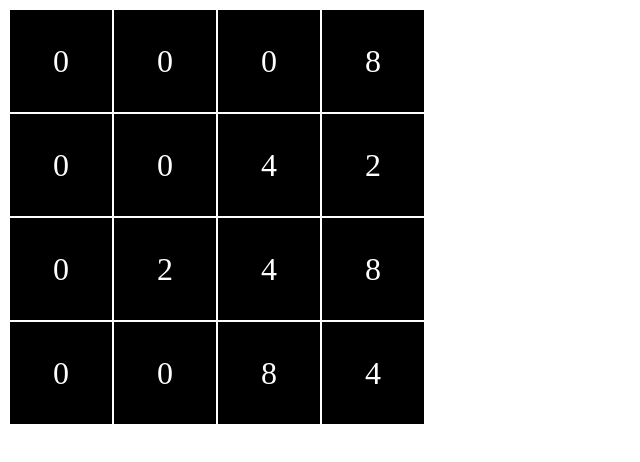
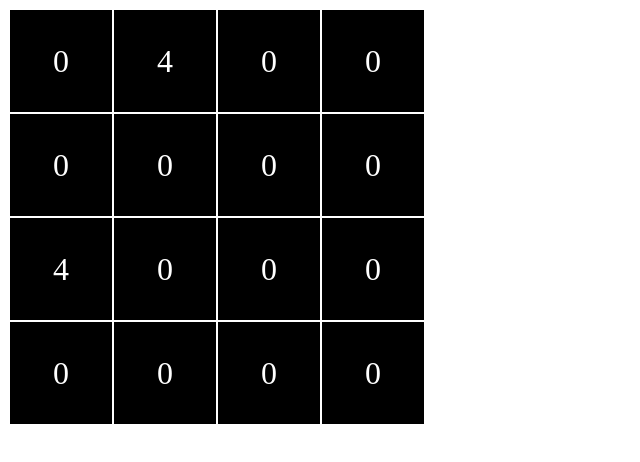
Before and after one commit to dma315/phase-0, a plain HTML site: page week-7/game/game.html in a window 1280 px wide. Shown: the full height of the page, 0-640 px from the left. Drawn offline with Linux system fonts and the light colour scheme.

Commit message:
Calling it a week

```diff
--- a/week-7/game/game.html
+++ b/week-7/game/game.html
@@ -1,3 +1,19 @@
+<!--
+What was the most difficult part of this challenge?
+	It was figuring out how functions will "play" with each other and in what sequence, and how the loops act together
+
+What did you learn about creating objects and functions that interact with one another?
+	That the order matters and it's pretty difficult to actually make all of the functions work together
+
+Did you learn about any new built-in methods you could use in your refactored solution? If so, what were they and
+how do they work?
+	I learned some cool ways of interacting with HTML that I thought were pretty cool. I also have a much better understanding of how to do loops. I do really like the 1 line "for" syntax.
+
+How can you access and manipulate properties of objects?
+	Similar to Ruby, we can use Name[index][property] if the index is a numnber, but if it's a string, we can use name.index.property, and so on.
+
+-->
+
 
 <!DOCTYPE html>
 
@@ -39,14 +55,31 @@
 
 	<script>
 
+	// 0. Set up random number generator (picks only 2s or 4s)
+
+	function random2or4() {
+  		var rand = (Math.floor(Math.random()*2)+1)*2
+  		return rand
+	}
+
 	// 1.  Set up initial matrix
 
+	function newNum() {
+		row = Math.floor(Math.random()*4);
+		column = Math.floor(Math.random()*4);
+		if (matrix[row][column] == 0) matrix[row][column] = random2or4()
+			else newNum
+	}
+
 	var matrix = {
-		0: [2,2,4,0],
-		1: [0,4,2,0],
-		2: [2,4,8,0],
-		3: [0,4,4,4]
+		0: [0,0,0,0],
+		1: [0,0,0,0],
+		2: [0,0,0,0],
+		3: [0,0,0,0]
 	}
+
+	newNum()
+	newNum()
 
 	function displayMatrix() {
 		for (var i=0; i<=3; i++) {
@@ -59,41 +92,47 @@
 	// 2.  Set up functions for consdensing rows / columns
 
 	function condense(array, direction) {
+		var new_array = [];
+
 		// Reverse if going right
-		if (direction == "right") {array = array.reverse()}
-		else array
+		if (direction == "right") {new_array = array.reverse()}
+		else new_array = array
 
 		// Take away zeroes
-		for (var i = 0; i <= 3; i++) {if (array[i] == 0) array.splice(i,1)}
+		for (var i = 0; i <= 3; i++) {if (new_array[i] == 0) new_array.splice(i,1)}
 
   		// Adding numbers when equal
-	  	var new_array = [];
+	  	var final_array = []
 	  	var i = 0;
-	  	while (i < array.length) {
-	  		if (array[i] == array[i+1]) {new_array.push(array[i] + array[i+1]); i += 2}
-	  		else {new_array.push(array[i]); i += 1}
+	  	while (i < new_array.length) {
+	  		if (new_array[i] == new_array[i+1]) {final_array.push(new_array[i] + new_array[i+1]); i += 2;}
+	  		else {final_array.push(new_array[i]); i += 1}
   		}
 
 	    // Take away zeroes again
-	    for (var i = 0; i <= 3; i++) {if (new_array[i] == 0) new_array.splice(i,1)}
+	    for (var i = 0; i <= 3; i++) {if (final_array[i] == 0) final_array.splice(i,1)}
 
 	    // Pad up to length of 4
-		for(var i = new_array.length; i < 4; i++) {new_array.push(0)};
+		for(var i = final_array.length; i < 4; i++) {final_array.push(0)};
 
 		// Reverse again if going the other way
-		if (direction == "right") {return new_array.reverse()}
-			else return new_array
+		if (direction == "right") {final_array = final_array.reverse()}
+			else final_array
+
+		return final_array
 		}
 
 	// 3.  Create up / down / left / right functionality using condense
 
 	function left() {
 		for (var i = 0; i <= 3; i++) {matrix[i] = condense(matrix[i])};
-		displayMatrix()
+		newNum();
+		displayMatrix();
 	}
 
 	function right() {
 		for (var i = 0; i <= 3; i++) {matrix[i] = condense(matrix[i],"right")};
+		newNum();
 		displayMatrix()
 	}
 
@@ -112,22 +151,30 @@
 		matrix = transpose(matrix)
 		for (var i = 0; i <= 3; i++) {matrix[i] = condense(matrix[i])}
 			matrix = transpose(matrix)
-		displayMatrix()
+		newNum();
+		displayMatrix();
 	}
 
 	function down() {
 		matrix = transpose(matrix)
 		for (var i = 0; i <= 3; i++) {matrix[i] = condense(matrix[i],"right")}
 			matrix = transpose(matrix)
-		displayMatrix()
+		newNum();
+		displayMatrix();
 	}
 
-	// 4. Test
-	window.setTimeout('displayMatrix()',0);
-	window.setTimeout('left()',2000);
-	window.setTimeout('right()',4000);
-	window.setTimeout('up()',6000);
-	window.setTimeout('down()',8000);
+	// 4. Add user input functionality
+
+	displayMatrix()
+
+	document.onkeydown = function(e) {
+    switch (e.keyCode) {
+        case 37: left(); break;
+        case 38: up(); break;
+        case 39: right(); break;
+        case 40: down(); break;
+    	}
+	};
 
 
 </script>
```
Also changed, not shown: week-7/game/game.js (+14 -4 lines).
